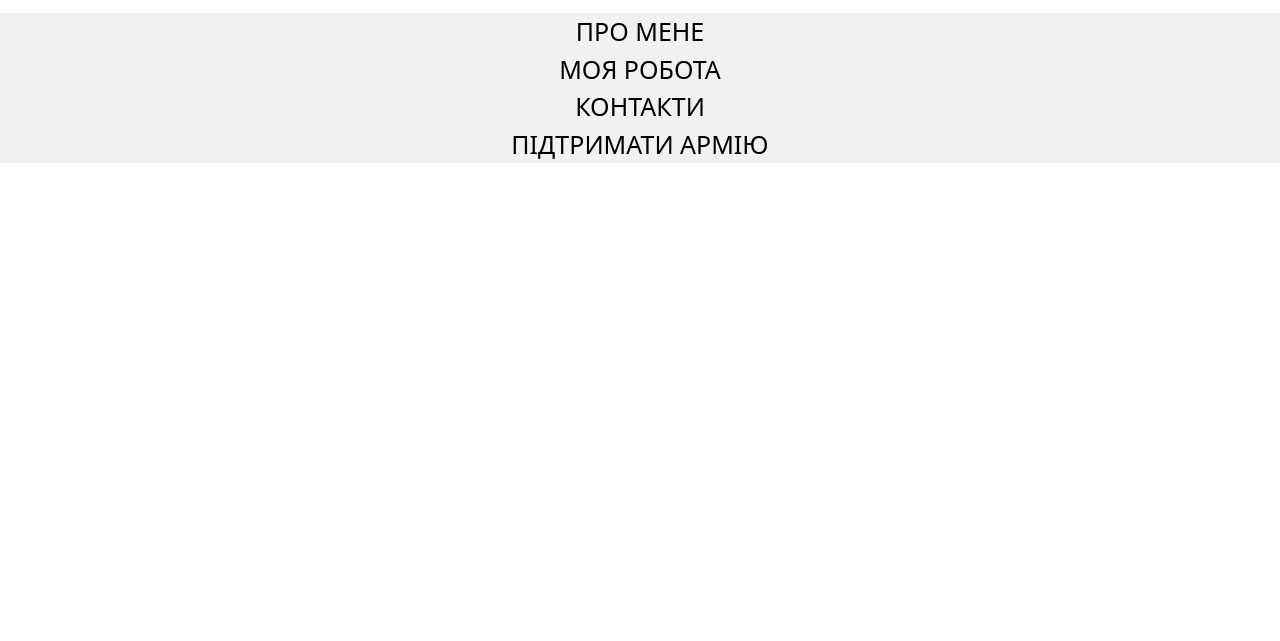
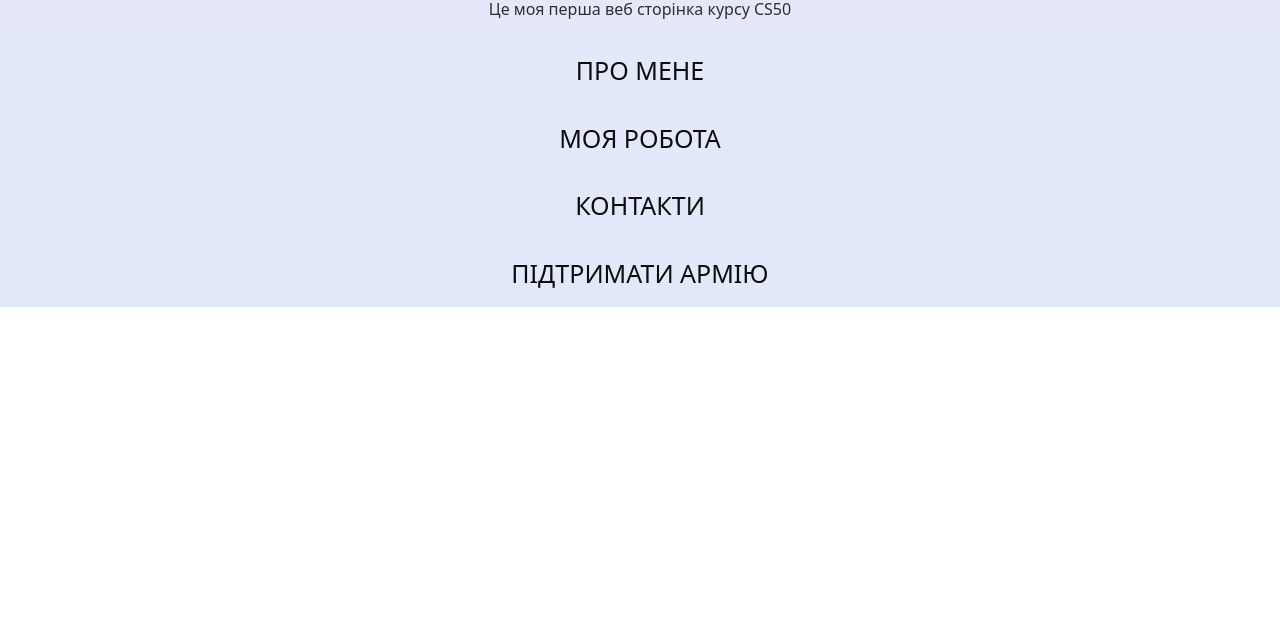
Before and after one commit to OleksiiLatypov/homepageCS50, a plain HTML site: page index.html in a window 1280 px wide. Shown: the part 159-800 px from the top of the page. Drawn offline with nearby package versions, Linux system fonts and the light colour scheme.

Commit message:
Update styles.css

```diff
--- a/styles.css
+++ b/styles.css
@@ -1,10 +1,15 @@
 body {margin:25px;}
 
-div.polaroid {
-  width: 40%;
-  background-color: white;
-  box-shadow: 0 4px 8px 0 rgba(0, 0, 0, 0.2), 0 6px 20px 0 rgba(0, 0, 0, 0.19);
-  margin-bottom: 25px;
+.box{
+  position: fixed;
+  width: 100%;
+  top: 3%;
+  height: 100;
+  background-color: lavender;
+  opacity: 0.95;
+}
+h1 {
+  text-align: center;
 }
 
 div.container {
@@ -18,9 +23,7 @@ img {
   width: 50%;
 }
 
-#flag1{
-  background-color: lavender;
-}
+
 h2{
   padding: 15px;
   text-align:center;
@@ -33,15 +36,15 @@ p{
   margin: 0;
   padding: 0;
   width: auto;
-  background-color: #f1f1f1;
+  background-color: #e0e8fa;
   text-align: center;
+  height: 100%;
 }
 
 li a {
   display: block;
   color: #000;
-  padding: 1
-  0px;
+  padding: 15px  0px;
   text-decoration: none;
   font-size: 25px;
 }
@@ -51,6 +54,3 @@ li a:hover {
   background-color: #555;
   color: white;
 }
-.f{
-    padding: 50px;
-}
```
